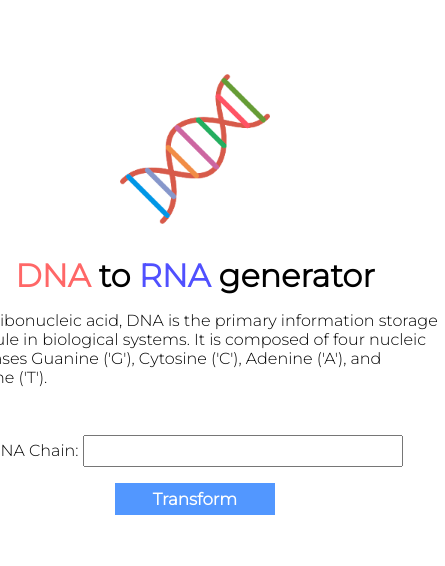
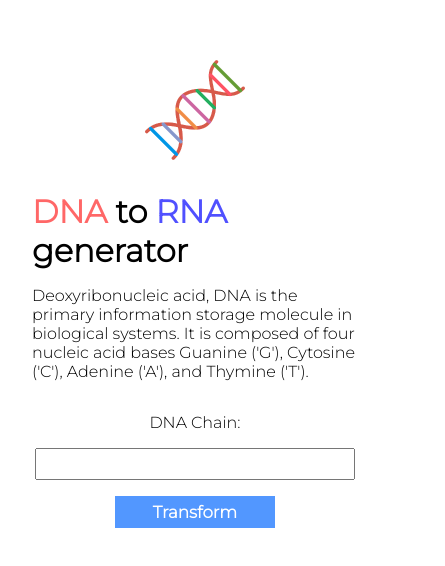
Before and after one commit to vHast/DNAtoRNA, a plain HTML site: page index.html in a window 390 px wide. Shown: the part 128-694 px from the top of the page, 445 px wide, since content can reach past the window. Drawn offline with Linux system fonts and the light colour scheme.

Commit message:
Responsiveness

```diff
--- a/index.html
+++ b/index.html
@@ -9,6 +9,7 @@
   <link rel="preconnect" href="https://fonts.gstatic.com" crossorigin>
   <link href="https://fonts.googleapis.com/css2?family=Montserrat:wght@200;300&display=swap" rel="stylesheet">
   <link rel="stylesheet" href="/css/style.css">
+  <link rel="stylesheet" href="/css/responsive.css">
 </head>
 <body>
   <main>
--- a/responsive.scss
+++ b/responsive.scss
@@ -0,0 +1,28 @@
+@media(max-width: 500px) {
+
+  body {
+    main {
+      margin: 0 2rem;
+
+      img {
+        width: 100px;
+        height: 100px;
+      }
+
+      p {
+        width: auto;
+      }
+
+      form {
+
+        label {
+          display: flex;
+          flex-direction: column;
+          justify-content: center;
+          align-items: center;
+        }
+      }
+    }
+  }
+
+}
--- a/style.scss
+++ b/style.scss
@@ -11,17 +11,16 @@ body {
   align-items: center;
 
   main {
+    height: 100vh;
+    display: flex;
+    flex-direction: column;
+    align-items: center;
+    justify-content: center;
 
     img {
       width: 150px;
       height: 150px;
     }
-
-    height: 100vh;
-    display: flex;
-    flex-direction: column;
-    align-items: center;
-    justify-content: center;
 
     h1 {
       padding-top: 2rem;
```
Also changed, not shown: css/responsive.css, 2 other files.
